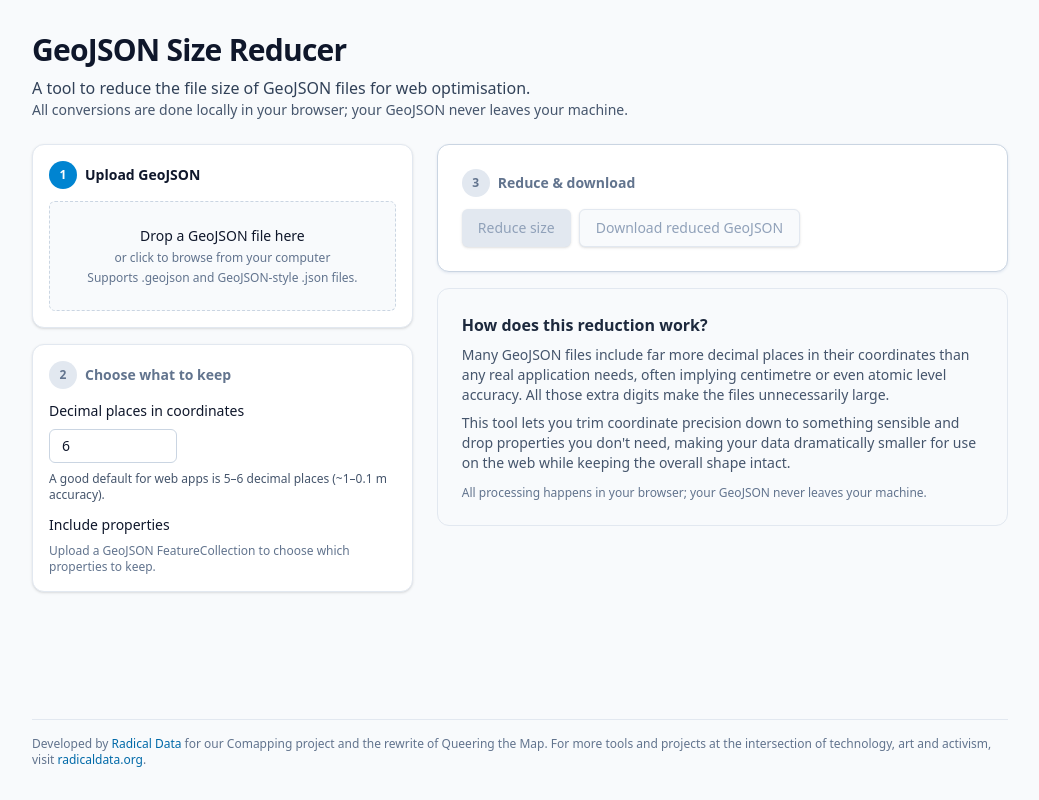
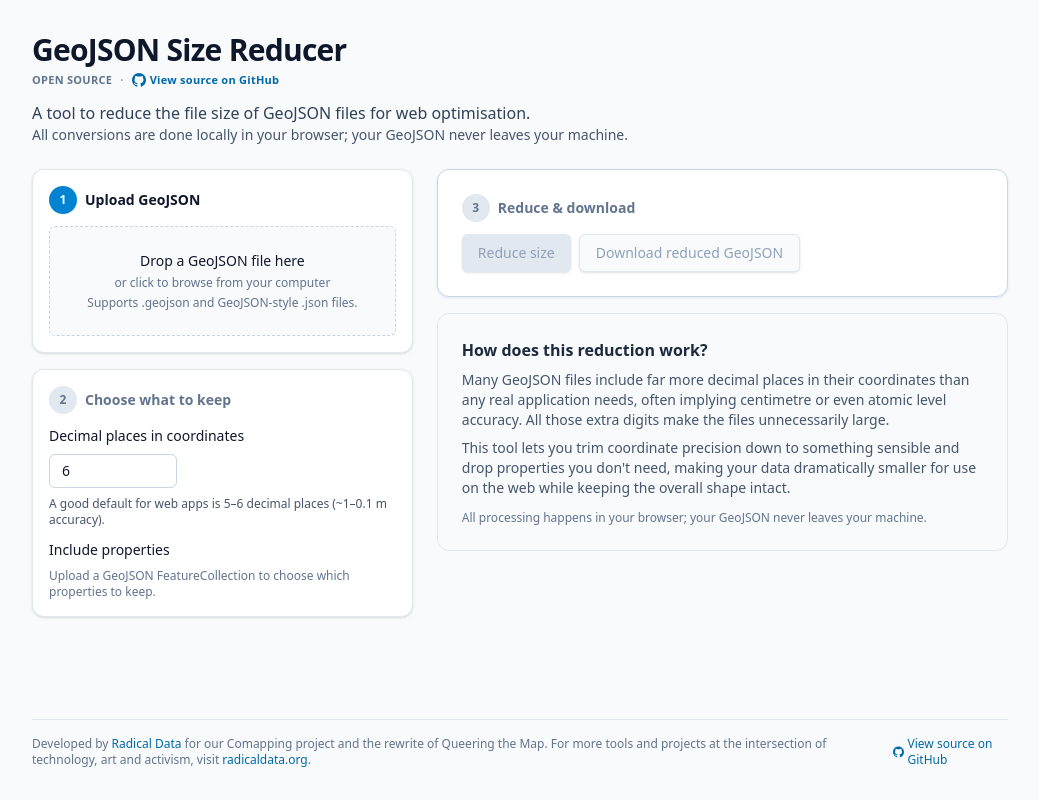
Before and after one commit to radical-data/reducegeojson, a SvelteKit app: page / in a window 1280 px wide. Shown: the whole page, without its empty margins (120-1159 px from the left). Built offline with nearby package versions, Linux system fonts and the light colour scheme.

Commit message:
feat: add link to repo

```diff
--- /dev/null
+++ b/src/lib/GitHubIcon.svelte
@@ -0,0 +1,12 @@
+<script lang="ts">
+	// allow extra classes to control sizing and styling
+	export let className = '';
+</script>
+
+<svg viewBox="0 0 16 16" aria-hidden="true" focusable="false" class={`inline-block ${className}`}>
+	<path
+		fill="currentColor"
+		fill-rule="evenodd"
+		d="M8 0C3.58 0 0 3.58 0 8c0 3.54 2.29 6.53 5.47 7.59.4.07.55-.17.55-.38 0-.19-.01-.82-.01-1.49-2.01.37-2.53-.49-2.69-.94-.09-.23-.48-.94-.82-1.13-.28-.15-.68-.52-.01-.53.63-.01 1.08.58 1.23.82.72 1.21 1.87.87 2.33.66.07-.52.28-.87.51-1.07-1.78-.2-3.64-.89-3.64-3.95 0-.87.31-1.59.82-2.15-.08-.2-.36-1.02.08-2.12 0 0 .67-.21 2.2.82.64-.18 1.32-.27 2-.27.68 0 1.36.09 2 .27 1.53-1.04 2.2-.82 2.2-.82.44 1.1.16 1.92.08 2.12.51.56.82 1.27.82 2.15 0 3.07-1.87 3.75-3.65 3.95.29.25.54.73.54 1.48 0 1.07-.01 1.93-.01 2.2 0 .21.15.46.55.38A8.013 8.013 0 0016 8c0-4.42-3.58-8-8-8z"
+	/>
+</svg>
--- a/src/routes/+layout.svelte
+++ b/src/routes/+layout.svelte
@@ -1,5 +1,6 @@
 <script>
 	import '../style.css';
+	import GitHubIcon from '$lib/GitHubIcon.svelte';
 </script>
 
 <div class="min-h-screen">
@@ -8,25 +9,38 @@
 			<slot />
 		</main>
 		<footer class="border-t border-slate-200 pt-4 text-xs text-slate-500">
+			<div class="flex flex-col gap-2 sm:flex-row sm:items-center sm:justify-between">
+				<p>
 					Developed by
 					<a
 						href="https://radicaldata.org"
 						target="_blank"
-				rel="noopener"
+						rel="noopener noreferrer"
 						class="font-medium text-sky-700 hover:text-sky-800"
 					>
 						Radical Data
 					</a>
-			for our Comapping project and the rewrite of Queering the Map. For more tools and projects at the
-			intersection of technology, art and activism, visit
+					for our Comapping project and the rewrite of Queering the Map. For more tools and projects
+					at the intersection of technology, art and activism, visit
 					<a
 						href="https://radicaldata.org"
 						target="_blank"
-				rel="noopener"
+						rel="noopener noreferrer"
 						class="font-medium text-sky-700 hover:text-sky-800"
 					>
 						radicaldata.org
 					</a>.
+				</p>
+				<a
+					href="https://github.com/radical-data/reducegeojson"
+					target="_blank"
+					rel="noopener noreferrer"
+					class="inline-flex items-center gap-1 font-medium text-slate-600 hover:text-sky-700"
+				>
+					<GitHubIcon className="h-3.5 w-3.5" />
+					<span>View source on GitHub</span>
+				</a>
+			</div>
 		</footer>
 	</div>
 </div>
--- a/src/routes/+page.svelte
+++ b/src/routes/+page.svelte
@@ -3,6 +3,7 @@
 	import { formatFileSize, calculatePercentageReduction } from '$lib/geojson-utils';
 	import { reduceFeatureCollection } from '$lib/reducer';
 	import { SvelteSet } from 'svelte/reactivity';
+	import GitHubIcon from '$lib/GitHubIcon.svelte';
 
 	let originalFilename: string | null = $state(null);
 
@@ -217,7 +218,21 @@
 
 <h1 class="text-3xl font-semibold tracking-tight text-slate-900">GeoJSON Size Reducer</h1>
 
-<p class="mt-2 text-slate-700">
+<p class="mt-1 flex flex-wrap items-center gap-x-2 gap-y-1 text-[11px] font-semibold tracking-wide">
+	<span class="uppercase text-slate-500">Open source</span>
+	<span class="text-slate-400">·</span>
+	<a
+		href="https://github.com/radical-data/reducegeojson"
+		target="_blank"
+		rel="noopener noreferrer"
+		class="inline-flex items-center gap-1 text-sky-700 hover:text-sky-800 hover:underline underline-offset-2"
+	>
+		<GitHubIcon className="h-3.5 w-3.5" />
+		<span>View source on GitHub</span>
+	</a>
+</p>
+
+<p class="mt-3 text-slate-700">
 	A tool to reduce the file size of GeoJSON files for web optimisation.
 </p>
 
@@ -501,7 +516,7 @@
 						<a
 							href="https://radicaldata.org"
 							target="_blank"
-							rel="noopener"
+							rel="noopener noreferrer"
 							class="font-medium text-sky-700 hover:text-sky-800"
 						>
 							explore more of our work →
```
Lines whose indentation alone changed are shown as unchanged.
